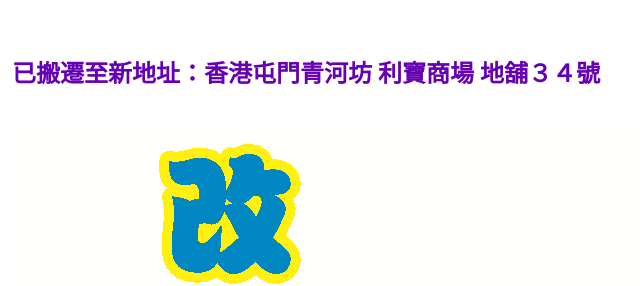
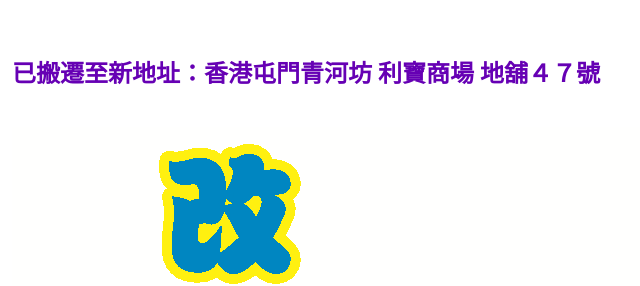
Before and after one commit to hkclothesdiy/hkclothesdiy.github.io, a plain HTML site: page index.html in a window 1280 px wide. Shown: the part 294-580 px from the top of the page, 218-858 px from the left. Drawn offline with Linux system fonts and the light colour scheme.

Commit message:
Update index.html

```diff
--- a/index.html
+++ b/index.html
@@ -31,7 +31,7 @@ a:visited {color:white;}
 	<br>
 	<h2>[ 專業。關愛。傳承。分享 ]</h2>
 	<br>
-	<h2>已搬遷至新地址：香港屯門青河坊 利寶商場 地舖３４號</h2>
+	<h2>已搬遷至新地址：香港屯門青河坊 利寶商場 地舖４７號</h2>
 	<br>
 	<img src="clothesdiy.png">
 </td>
```
